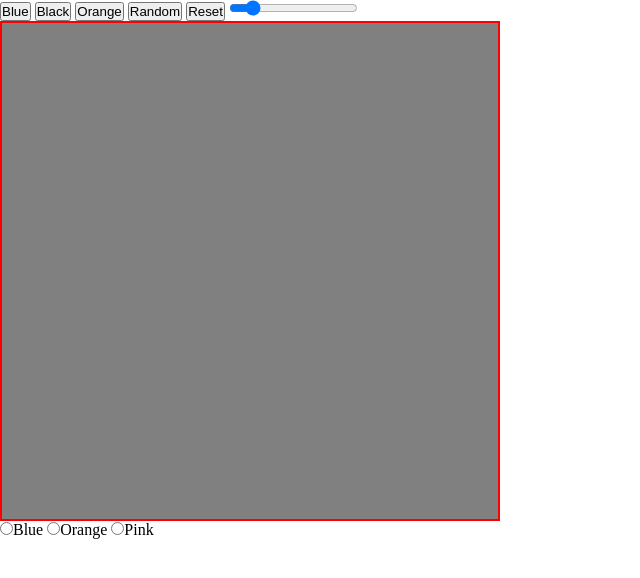
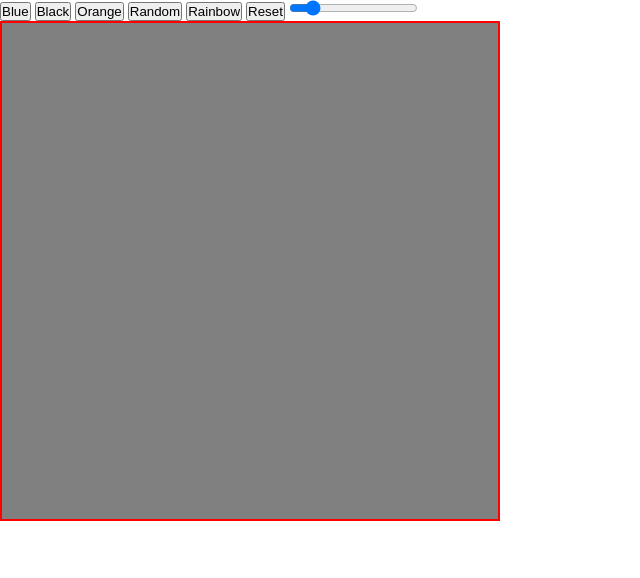
Before and after one commit to TekNellCo/etchasketch, a plain HTML site: page index.html in a window 1280 px wide. Shown: the whole page, without its empty margins (0-640 px from the left). Drawn offline with Linux system fonts and the light colour scheme.

Commit message:
fix problem with double colors/page loads on open/range bar works

```diff
--- a/index.html
+++ b/index.html
@@ -7,12 +7,14 @@
     <title>Etch-A-Sketch</title>
     <link rel="stylesheet" href="style.css">
 </head>
-<body>
+<body onload="populateBoard(16)">
+
     <div class="buttonbox">
         <button class="blue"  >Blue</button>
         <button class="black">Black</button>
         <button class="orange">Orange</button>
         <button class="random">Random</button>
+        <button class="rainbow">Rainbow</button>
         <button class="reset">Reset</button>
         <input
             type="range"
@@ -24,9 +26,6 @@
 
     </div>
          <div class="grid"></div>
-         <input type="radio" class="radio" >Blue
-         <input type="radio" class="radio">Orange
-         <input type="radio" class="radio">Pink
 
 
 
--- a/script.js
+++ b/script.js
@@ -1,4 +1,3 @@
-
 
 
 function populateBoard(size){
@@ -6,6 +5,9 @@ function populateBoard(size){
     let color = 'black';
     let gridSize = size * size;
     let grid = document.querySelector('.grid');
+
+    let remove = grid.querySelectorAll('div');
+    remove.forEach((div)=> div.remove())
 
     grid.style.gridTemplateColumns = `repeat(${size} ,1fr)`;
     grid.style.gridTemplateRows = `repeat(${size} ,1fr)`;
@@ -20,10 +22,7 @@ for(let i = 0; i< gridSize; i++){
 
     let reset = document.querySelector('.reset');
             reset.addEventListener('click',()=>{
-
-
-            square.style.backgroundColor = 'grey';
-        });
+            square.style.backgroundColor = 'grey';});
 
     let blue = document.querySelector('.blue');
             blue.addEventListener('click',()=>{
```
Lines whose indentation alone changed are shown as unchanged.
